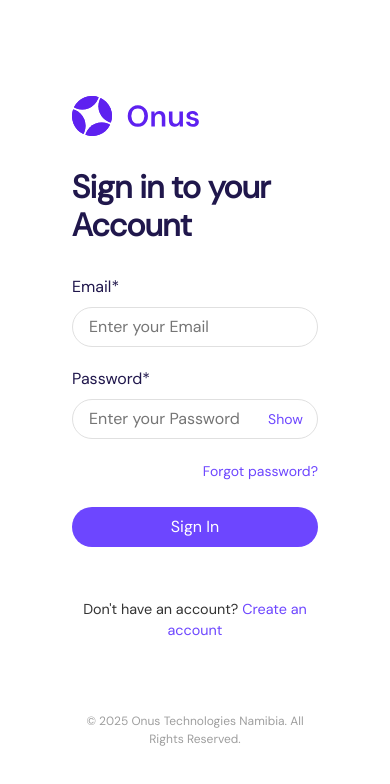
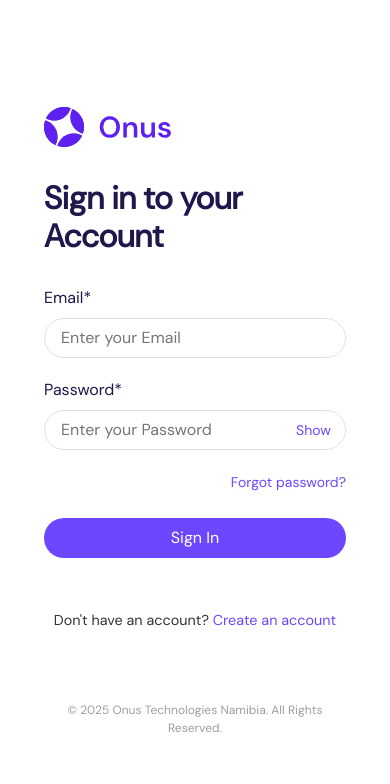
Before and after one commit to rowan-franciscus/onus-health-application, a React (Create React App) app in the folder client/: page /sign-in in a window 390 px wide. Shown: the top 784 px of the page. Built offline with nearby package versions, Linux system fonts and the light colour scheme; no server answers.

Commit message:
Fix mobile sign-up page width to match sign-in pages
- Removed horizontal padding on authPageContainer for mobile devices (≤576px)
- Adjusted internal padding to maintain proper spacing
- Ensures consistent content width across all auth pages on mobile
- Improves UX on 390px viewport width

```diff
--- a/client/src/pages/auth/Auth.module.css
+++ b/client/src/pages/auth/Auth.module.css
@@ -599,6 +599,16 @@
     padding: 2rem 1.5rem;
     max-width: 100%;
   }
+
+  /* Remove horizontal padding on mobile for consistent width */
+  .authPageContainer {
+    padding: 40px 0;
+  }
+
+  /* Maintain some internal spacing for content */
+  .authPageContainer .adminAuthCard {
+    padding: 3rem 1.5rem;
+  }
 }
 
 .adminAuthCard .authFooter {
```
